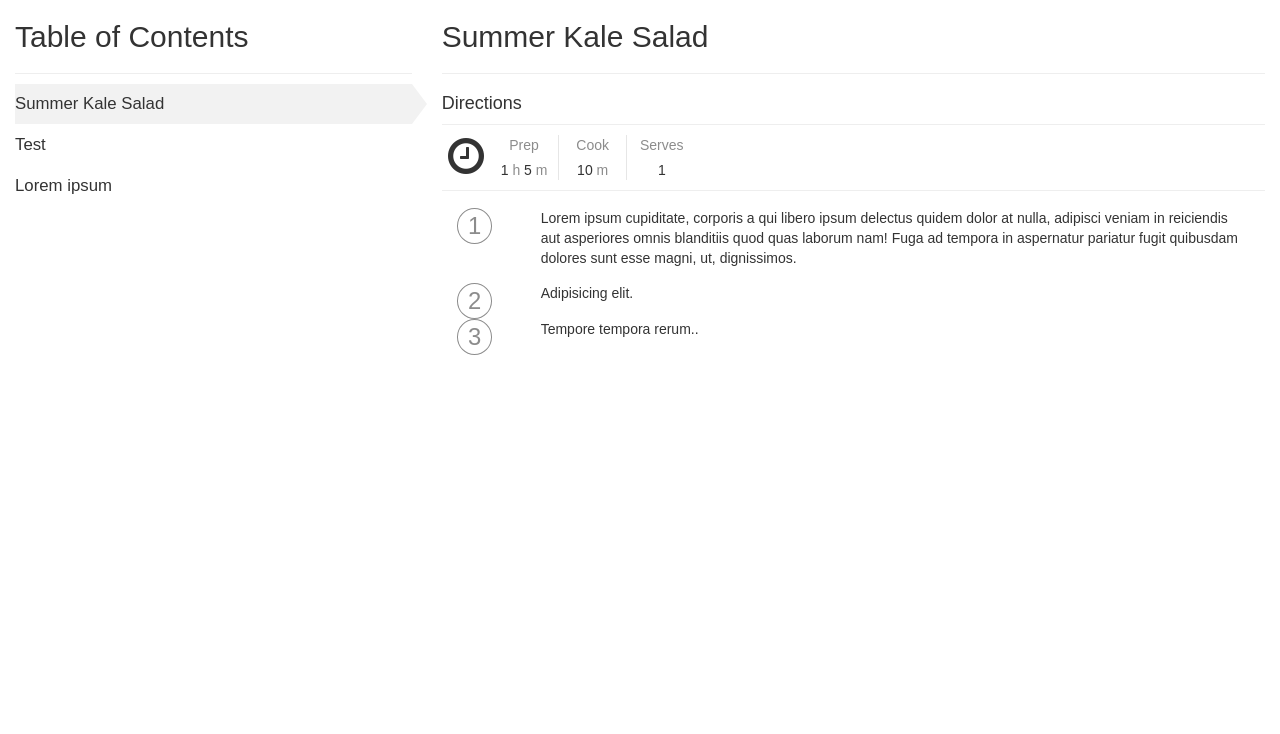
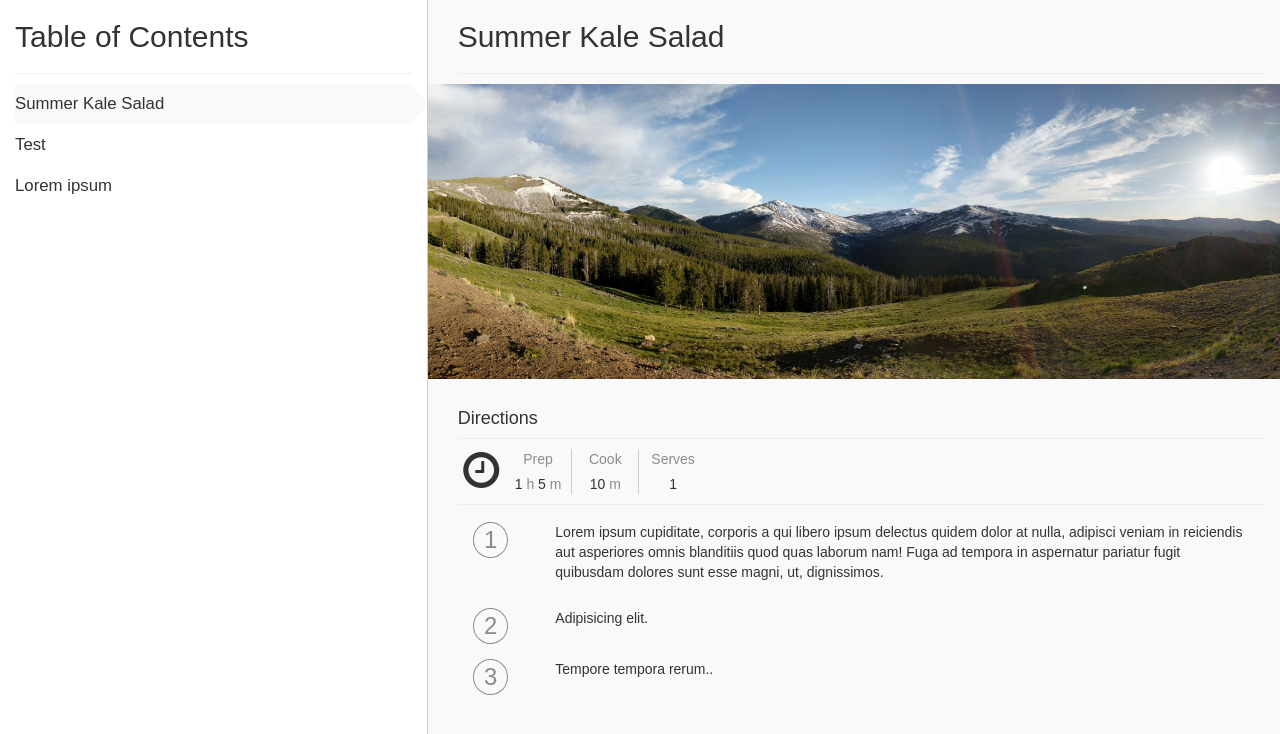
Before and after one commit to sdossland/left-pane-summary, a React (Create React App) app: page / in a window 1280 px wide. Both pictures are taken after a click on the element "Summer Kale Salad". Shown: the top 734 px of the page. Built offline with nearby package versions, Linux system fonts and the light colour scheme.

Commit message:
tooltip on hover, styling,

```diff
--- a/src/App.css
+++ b/src/App.css
@@ -7,10 +7,12 @@
 .recipe-list-name-row:hover {
   cursor: pointer;
   background-color: #f2f2f2;
-  border-bottom: 1px solid #e6e6e6;
-  border-top: 1px solid #e6e6e6;
+  border-bottom: 1px solid #ccc;
+  border-top: 1px solid #ccc;
 }
-
+.recipe-list-name-row-focus {
+  background-color: #f9f9f9;
+}
 .triangle-right {
   display: inline-block;
   float: right;
@@ -18,13 +20,10 @@
   height: 0;
   margin-right: -15px;
   border-top: 20px solid transparent;
-  border-left: 15px solid #f2f2f2;
+  border-left: 15px solid #f9f9f9;
   border-bottom: 20px solid transparent;
 }
 
-.recipe-list-name-row-focus {
-  background-color: #f2f2f2;
-}
 .recipe-list-name {
   display: inline-block;
 }
@@ -50,7 +49,7 @@ input[type="text"] {
   margin-left: -10px;
 }
 .vertical-line {
-  border-right: 1px solid #e6e6e6;
+  border-right: 1px solid #ccc;
   margin-right: 10px;
   cursor: pointer;
 }
@@ -59,6 +58,8 @@ input[type="text"] {
   width: 100%;
   box-sizing: border-box;
   text-align: center;
+  background: none;
+  cursor: pointer;
 }
 .prep-label, label {
   font-weight: 100;
@@ -119,22 +120,47 @@ input[type="text"] {
 .step {
   display: inline-block;
   padding-left: 1.1em;
-  margin-bottom: 1.1em;
   border: none;
   resize: none;
+  cursor: pointer;
+}
+.row-step {
+  margin-bottom: 1.1em;
+}
+.toc-before {
+  background-color: #f9f9f9;
+  box-shadow: 0 0 11px #a6a6a6;
+}
+.toc-after {
+  background-color: #fff;
 }
 #recipeList {
-  -webkit-transition: margin 0.5s ease;
-  -moz-transition: margin 0.5s ease;
-  -o-transition: margin 0.5s ease;
-  transition: margin 0.5s ease;
+  -webkit-transition: margin 0.5s ease, background-color 0.5s ease;
+  -moz-transition: margin 0.5s ease, background-color 0.5s ease;
+  -o-transition: margin 0.5s ease, background-color 0.5s ease;
+  transition: margin 0.5s ease, background-color 0.5s ease;
+  min-height: 100vh;
 }
 #recipe {
   -webkit-transition: width 0.5s;
   -moz-transition: width 0.5s;
   -o-transition: width 0.5s;
   transition: width 0.5s;
+  background-color: #f9f9f9;
+  min-height: 100vh;
+  border-left: 1px solid #ccc;
+  padding: 0;
 }
+.recipe-content {
+  padding: 0 15px 0 30px;
+}
+
+img {
+  width: 100%;
+  max-height: 325px;
+}
+
+
 
 /*input[type=""]:not(:focus)*/
 
--- a/src/Recipe.js
+++ b/src/Recipe.js
@@ -3,7 +3,6 @@
  */
 import React from 'react';
 import TimeChangeModal from './TimeChangeModal';
-
 
 class Recipe extends React.Component {
   constructor(props) {
@@ -27,11 +26,13 @@ class Recipe extends React.Component {
       activity: 'cook'
     });
   };
-  getOnServingsChange = (e) => {
-    this.setState({
-      servings: e.target.value
-    })
-  };
+
+  // getPrepTimeOnChange = (key) => (e) => {
+  //   this.setState({
+  //     [key]: e.target.value
+  //   })
+  // };
+
   timeConversion = (time) => {
     var timeArr = [];
     if (time < 60) {
@@ -72,25 +73,29 @@ class Recipe extends React.Component {
 
     var steps = this.props.recipe.steps.map((step, index) => {
       return (
-        <div className="row" key={index}>
+        <div className="row row-step" key={index}>
           <div className="col-xs-1 step-col">
             <span className="step-number">{index + 1}</span>
           </div>
           <div className="col-xs-11 step-col">
-            <p contentEditable="true" className="step">{step}</p>
+            <p contentEditable="true" className="step" title="Click to edit">{step}</p>
           </div>
         </div>
       )
     });
+    // console.log(this.state.activity);
     return (
-      <div className="recipe" /*col-md-8 col-xs-12*/>
+      <div className="recipe">
+        <div className="recipe-content">
           <div className="row">
             <h2>
-            <input type="text" value={this.props.recipe.name} onChange={this.getOnChangeName} />
+              <input type="text" title="Click to edit" value={this.props.recipe.name} onChange={this.getOnChangeName} />
             </h2>
           </div>
           <hr />
-        {/*<img src=`${this.state.image}` />*/}
+        </div>
+        <img src={this.props.recipe.image} alt={this.props.recipe.name} />
+        <div className="recipe-content">
           <div className="row">
             <h4>Directions</h4>
           </div>
@@ -99,17 +104,17 @@ class Recipe extends React.Component {
             <div className="col-xs-1 prep-sum-col">
               <i className="fa fa-clock-o fa-3x" />
             </div>
-          <div className="col-xs-1 prep-sum-col vertical-line" onClick={this.openPrepTimeModal}>
+            <div className="col-xs-1 prep-sum-col vertical-line" title="Click to edit" onClick={this.openPrepTimeModal}>
               <p className="prep-label prep" name="prep">Prep</p>
               {timeDisplay(this.props.recipe.prepTime)}
             </div>
-          <div className="col-xs-1 prep-sum-col vertical-line" onClick={this.openCookTimeModal}>
+            <div className="col-xs-1 prep-sum-col vertical-line" title="Click to edit" onClick={this.openCookTimeModal}>
               <p className="prep-label">Cook</p>
               {timeDisplay(this.props.recipe.cookTime)}
             </div>
-          <div className="col-xs-1 prep-sum-col">
+            <div className="col-xs-1 prep-sum-col" title="Click to edit">
               <label htmlFor="servings">Serves</label>
-            <input className="input-prep" type="text" name="servings" value={this.props.recipe.servings} onChange={this.getOnServingsChange} />
+              <input className="input-prep" type="text" name="servings" value={this.props.recipe.servings} onChange={this.props.servingsChange} />
             </div>
           </div>
           <hr />
@@ -119,11 +124,14 @@ class Recipe extends React.Component {
           { this.state.showModal ?
             <TimeChangeModal prepTime={this.props.recipe.prepTime}
                              cookTime={this.props.recipe.cookTime}
-                           activity={this.props.recipe.activity}
+                             activity={this.state.activity}
                              showModal={this.state.showModal}
                              closeModal={this.closeModal}
+                             handlePrepTimeSave={this.props.handlePrepTimeSave}
+                             handleCookTimeSave={this.props.handleCookTimeSave}
             />
           : null }
+        </div>
       </div>
     );
   }
--- a/src/TableOfContents.js
+++ b/src/TableOfContents.js
@@ -62,7 +62,7 @@ class TableOfContents extends React.Component {
     });
     return (
       <div id="tableOfContents" className="row">
-          <div id="recipeList" className={this.state.show ? 'col-md-4 col-xs-0' : 'col-md-4 col-md-offset-4 col-xs-12'}>
+          <div id="recipeList" className={this.state.show ? 'col-md-4 col-xs-0 toc-after' : 'col-md-4 col-md-offset-4 col-xs-12 toc-before'}>
             <div className="row">
               <h2>Table of Contents</h2>
             </div>
@@ -72,7 +72,10 @@ class TableOfContents extends React.Component {
           { typeof this.state.key !== 'undefined' && this.state.show ?
             <div id="recipe" className="col-md-8 col-xs-12" >
               <Recipe recipe={this.props.recipes[this.state.key]}
-                      recipes={this.props.recipes}
+                      //recipes={this.props.recipes}
+                      handlePrepTimeSave={this.props.handlePrepTimeSave(this.state.key)}
+                      handleCookTimeSave={this.props.handleCookTimeSave(this.state.key)}
+                      servingsChange={this.props.getOnServingsChange(this.state.key)}
               />
             </div>
             : <div className="col-md-4 col-xs-0"></div> }
--- a/src/index.css
+++ b/src/index.css
@@ -5,8 +5,12 @@
 body {
   font-family: Arial, Helvetica, sans-serif; /*upload source sans pro??*/
 }
+h2 input {
+  background: none;
+}
 h4 {
   margin-bottom: 0;
+  margin-top: 30px;
 }
 hr {
   margin: 10px 0;
```
Lines whose indentation alone changed are shown as unchanged.
